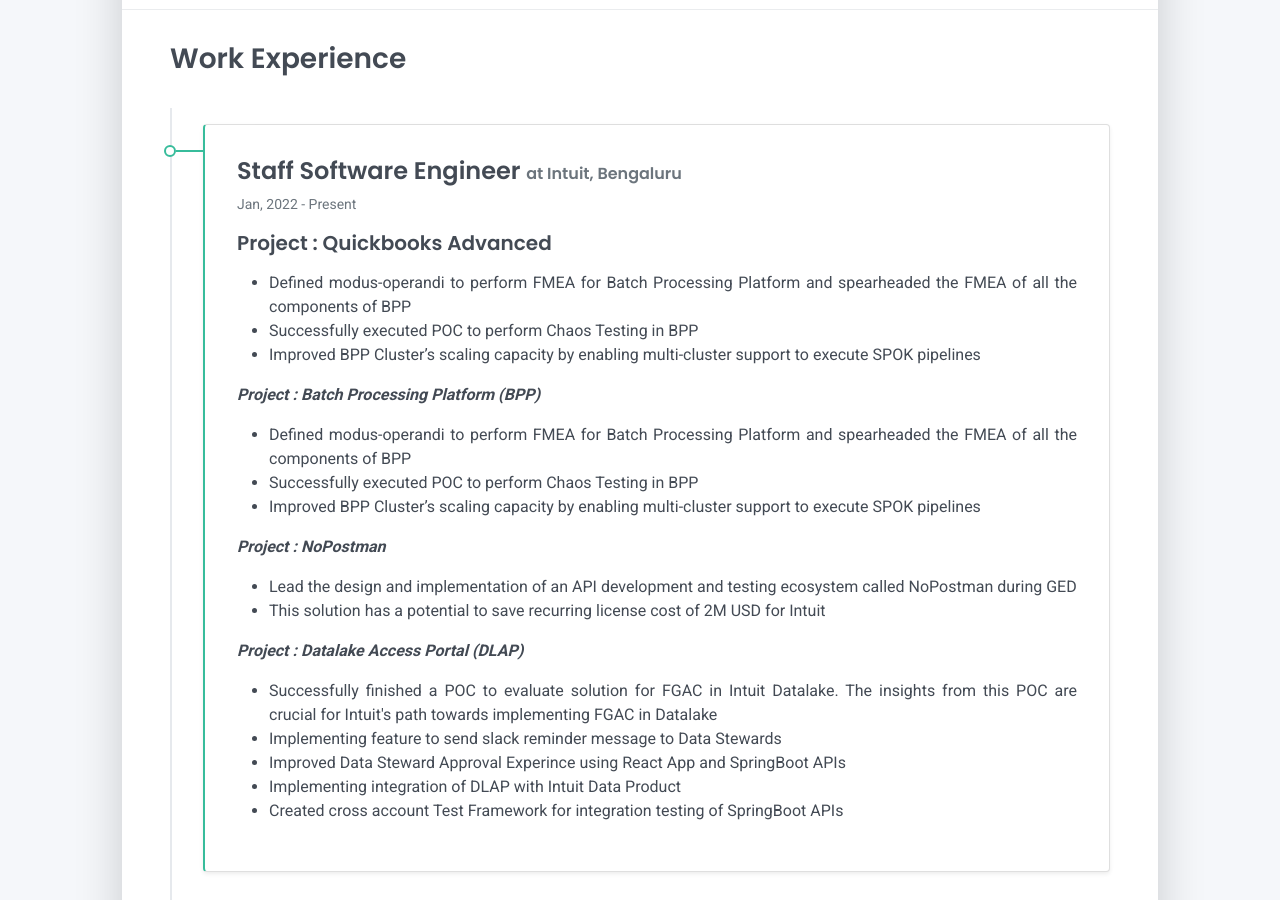
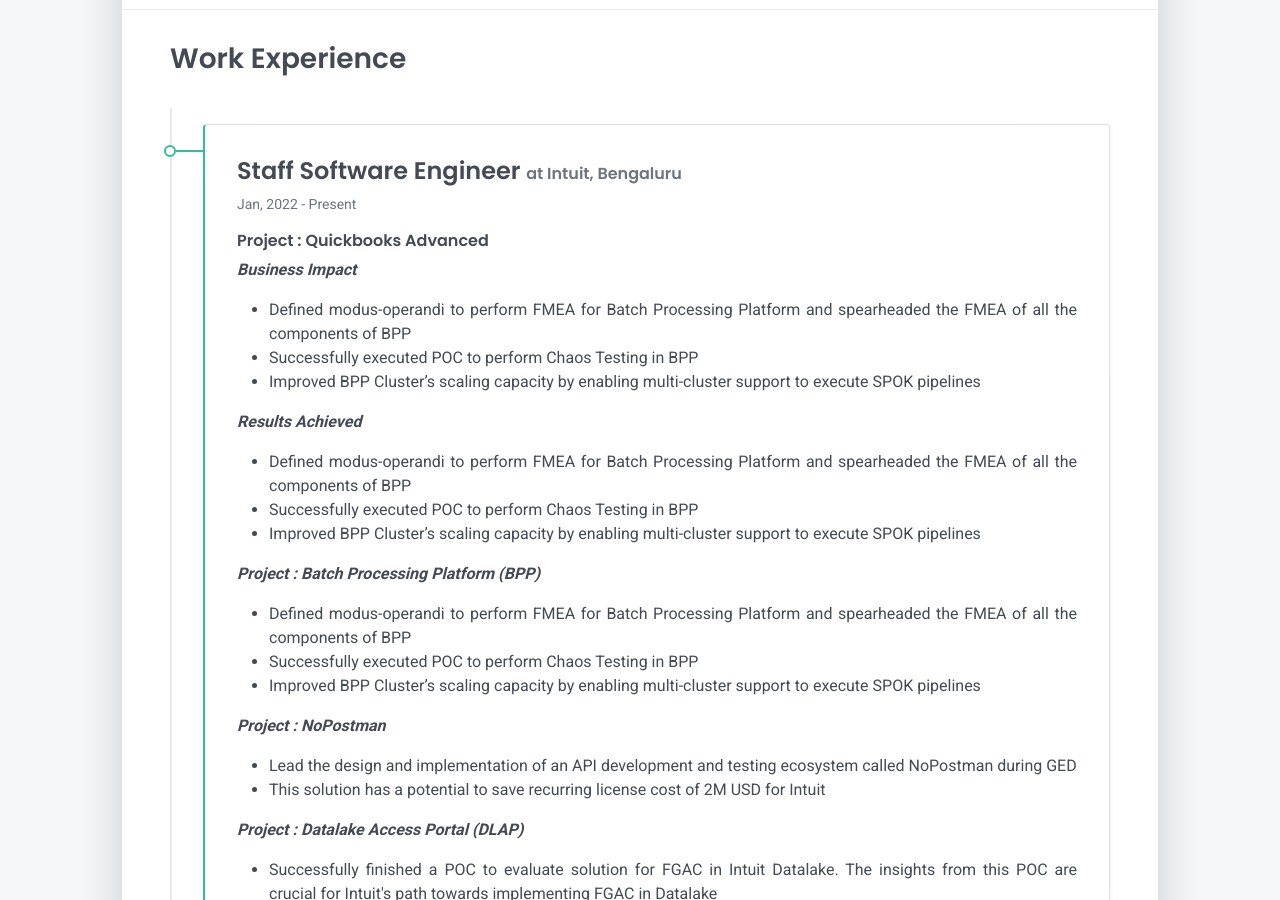
Before and after one commit to anandkshitiz/anandkshitiz.github.io, a Jekyll site: the page built from tabs/about.md, in a window 1280 px wide and 900 px high, scrolled down 1657 px. Built offline with Jekyll 4.4.1, drawn with Linux system fonts in a browser that asks for light colours.

Commit message:
modified skills

```diff
--- a/tabs/about/content/work-experience-section.html
+++ b/tabs/about/content/work-experience-section.html
@@ -4,17 +4,36 @@
         <div class="card-body">
             <div class="h4 mb-1">Staff Software Engineer <span class="text-muted h6">at Intuit, Bengaluru</span></div>
             <div class="text-muted text-small mb-2">Jan, 2022 - Present</div>
-            <div class="h5 mb-1">Project : Quickbooks Advanced</div>
+            <div>
+                <div class="h6 mb-1">Project : Quickbooks Advanced</div>
+                <span style="font-style: italic; font-weight: bold;">Business Impact</span>
                 <div>
                     <p style="text-align: justify">
                     <ul style="text-align: justify">
-                    <li>Defined modus-operandi to perform FMEA for Batch Processing Platform and spearheaded the FMEA of
+                        <li>Defined modus-operandi to perform FMEA for Batch Processing Platform and spearheaded the
+                            FMEA of
                             all the components of BPP</li>
                         <li>Successfully executed POC to perform Chaos Testing in BPP</li>
-                    <li>Improved BPP Cluster’s scaling capacity by enabling multi-cluster support to execute SPOK pipelines
+                        <li>Improved BPP Cluster’s scaling capacity by enabling multi-cluster support to execute SPOK
+                            pipelines
                         </li>
                     </ul>
                     </p>
+                </div>
+                <span style="font-style: italic; font-weight: bold;">Results Achieved</span>
+                <div>
+                    <p style="text-align: justify">
+                    <ul style="text-align: justify">
+                        <li>Defined modus-operandi to perform FMEA for Batch Processing Platform and spearheaded the
+                            FMEA of
+                            all the components of BPP</li>
+                        <li>Successfully executed POC to perform Chaos Testing in BPP</li>
+                        <li>Improved BPP Cluster’s scaling capacity by enabling multi-cluster support to execute SPOK
+                            pipelines
+                        </li>
+                    </ul>
+                    </p>
+                </div>
             </div>
             <span style="font-style: italic; font-weight: bold;">Project : Batch Processing Platform (BPP)</span>
             <div>
@@ -23,7 +42,8 @@
                     <li>Defined modus-operandi to perform FMEA for Batch Processing Platform and spearheaded the FMEA of
                         all the components of BPP</li>
                     <li>Successfully executed POC to perform Chaos Testing in BPP</li>
-                    <li>Improved BPP Cluster’s scaling capacity by enabling multi-cluster support to execute SPOK pipelines
+                    <li>Improved BPP Cluster’s scaling capacity by enabling multi-cluster support to execute SPOK
+                        pipelines
                     </li>
                 </ul>
                 </p>
@@ -32,7 +52,8 @@
             <div>
                 <p style="text-align: justify">
                 <ul style="text-align: justify">
-                    <li>Lead the design and implementation of an API development and testing ecosystem called NoPostman during GED</li>
+                    <li>Lead the design and implementation of an API development and testing ecosystem called NoPostman
+                        during GED</li>
                     <li>This solution has a potential to save recurring license cost of 2M USD for Intuit</li>
                 </ul>
                 </p>
@@ -41,7 +62,8 @@
             <div>
                 <p style="text-align: justify">
                 <ul style="text-align: justify">
-                    <li>Successfully finished a POC to evaluate solution for FGAC in Intuit Datalake. The insights from this POC are crucial for Intuit's path towards implementing
+                    <li>Successfully finished a POC to evaluate solution for FGAC in Intuit Datalake. The insights from
+                        this POC are crucial for Intuit's path towards implementing
                         FGAC in Datalake</li>
                     <li>Implementing feature to send slack reminder message to Data Stewards</li>
                     <li>Improved Data Steward Approval Experince using React App and SpringBoot APIs </li>
```
Lines whose indentation alone changed are shown as unchanged.
